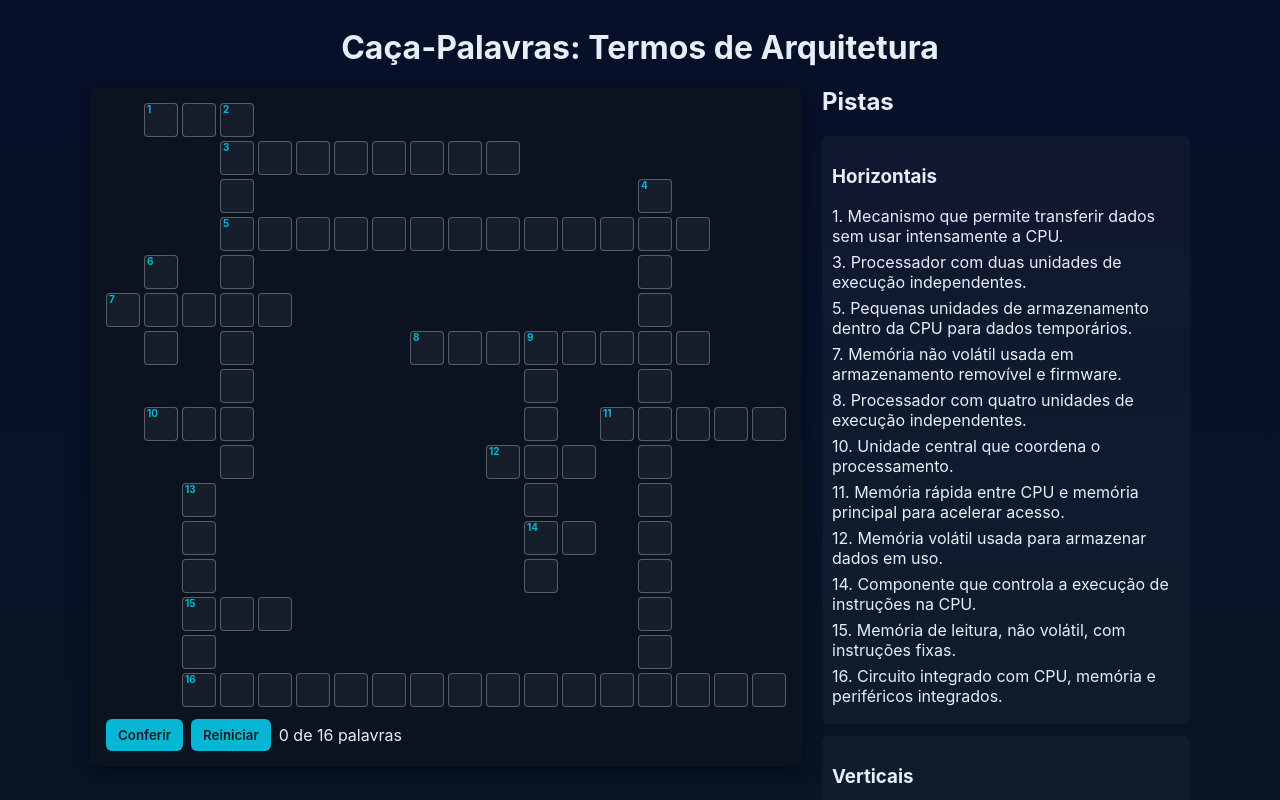
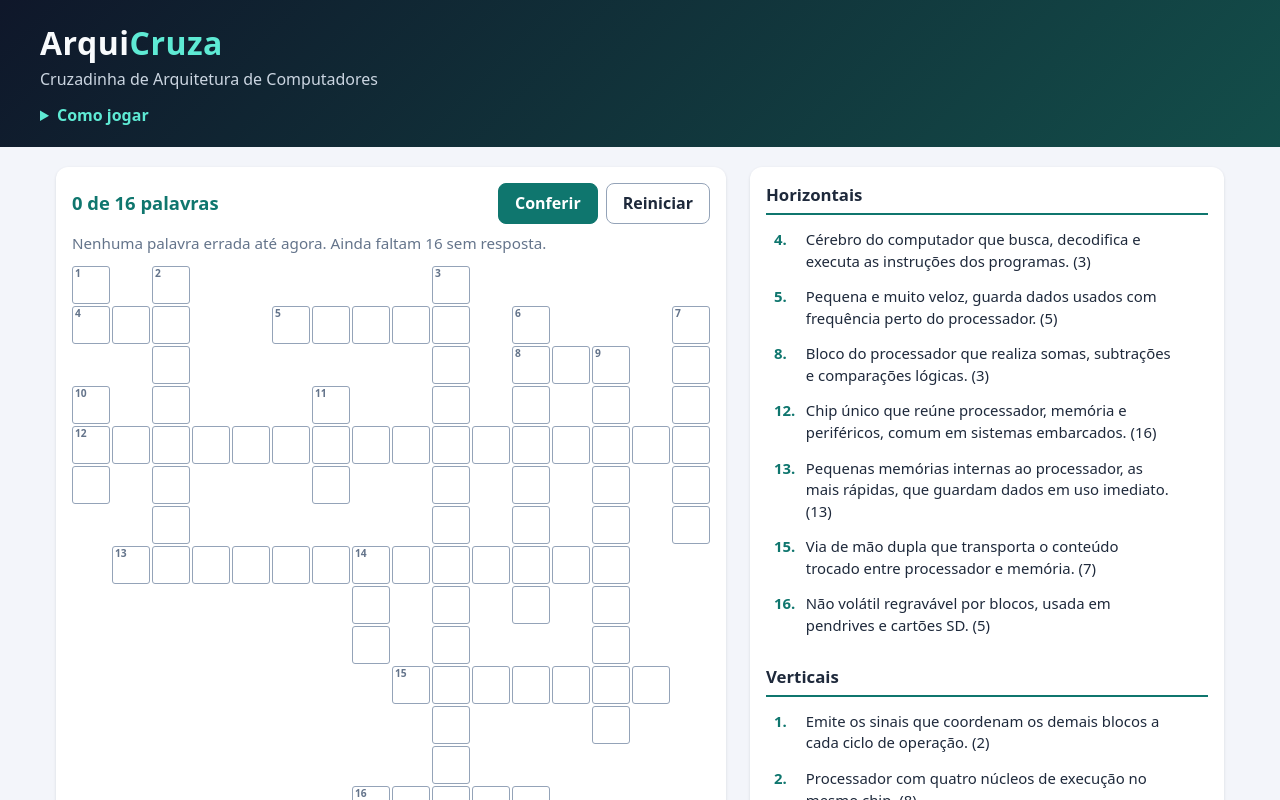
Before and after one commit to Felipe-Genaro/Atividade-CacaPalavras, a plain HTML site: page index.html in a window 1280 px wide. Both pictures are taken after a click on the button "Conferir". Shown: the top 800 px of the page. Drawn offline with Linux system fonts and the light colour scheme.

Commit message:
Implementação final com dica de como jogar, melhor organizado e com as dicas melhoradas

```diff
--- a/index.html
+++ b/index.html
@@ -1,42 +1,60 @@
-<!doctype html>
+<!DOCTYPE html>
 <html lang="pt-BR">
 <head>
-  <meta charset="utf-8" />
-  <meta name="viewport" content="width=device-width,initial-scale=1" />
-  <title>Caça-Palavras - Arquitetura de Computadores</title>
-  <link rel="stylesheet" href="public/css/style.css" />
-  <style>
-    /* Minimal in-file fallback */
-  </style>
+  <meta charset="UTF-8">
+  <meta name="viewport" content="width=device-width, initial-scale=1">
+  <title>ArquiCruza – Cruzadinha de Arquitetura de Computadores</title>
+  <link rel="stylesheet" href="public/css/style.css">
 </head>
 <body>
-  <main class="container">
-    <h1>Caça-Palavras: Termos de Arquitetura</h1>
-    <section class="game">
-      <div class="board-wrapper">
-        <div id="board" class="board"></div>
-        <div class="controls">
-          <button id="checkBtn">Conferir</button>
-          <button id="restartBtn">Reiniciar</button>
-          <div id="counter">0 de 0 palavras</div>
+  <header class="topo">
+    <div class="topo-conteudo">
+      <h1>Arqui<span>Cruza</span></h1>
+      <p class="subtitulo">Cruzadinha de Arquitetura de Computadores</p>
+      <details class="como-jogar">
+        <summary>Como jogar</summary>
+        <ol>
+          <li>Leia uma pista na lista de <strong>Horizontais</strong> ou <strong>Verticais</strong>.</li>
+          <li>Clique na pista (ou numa casa do tabuleiro) e digite a resposta, sem espaços.</li>
+          <li>Use as setas do teclado para andar pelas casas. <kbd>Espaço</kbd> ou <kbd>Enter</kbd> troca a direção.</li>
+          <li>Clique em <strong>Conferir</strong> para ver quais palavras estão certas ✓ e quais estão erradas ✗.</li>
+          <li>Use <strong>Reiniciar</strong> para limpar o tabuleiro e começar de novo.</li>
+        </ol>
+      </details>
+    </div>
+  </header>
+
+  <main class="jogo">
+    <section class="painel-tabuleiro" aria-label="Tabuleiro">
+      <div class="barra">
+        <p id="contador" class="contador" aria-live="polite">0 de 0 palavras</p>
+        <div class="botoes">
+          <button id="btn-conferir" class="btn primario" type="button">Conferir</button>
+          <button id="btn-reiniciar" class="btn" type="button">Reiniciar</button>
         </div>
       </div>
-      <aside class="clues">
-        <h2>Pistas</h2>
-        <div class="clues-col">
-          <h3>Horizontais</h3>
-          <ol id="hClues"></ol>
-        </div>
-        <div class="clues-col">
-          <h3>Verticais</h3>
-          <ol id="vClues"></ol>
-        </div>
-      </aside>
+      <p id="mensagem" class="mensagem" role="status"></p>
+      <div class="tabuleiro-wrap">
+        <div id="tabuleiro" class="tabuleiro"></div>
+      </div>
     </section>
-    <section class="legend">
-      <p>Digite as letras nas casas. Use o botão Conferir para verificar as respostas. Reiniciar limpa o tabuleiro.</p>
+
+    <section class="painel-pistas" aria-label="Pistas">
+      <div class="coluna-pistas">
+        <h2>Horizontais</h2>
+        <ol id="pistas-h" class="lista-pistas"></ol>
+      </div>
+      <div class="coluna-pistas">
+        <h2>Verticais</h2>
+        <ol id="pistas-v" class="lista-pistas"></ol>
+      </div>
     </section>
   </main>
-  <script src="public/js/main.js"></script>
+
+  <footer class="rodape">
+    <p>Feito com HTML, CSS e JavaScript puros.</p>
+  </footer>
+
+  <script src="public/js/script.js"></script>
 </body>
 </html>
--- a/public/css/style.css
+++ b/public/css/style.css
@@ -1,41 +1,161 @@
-:root{
-  --bg:#0f1724;
-  --panel:#0b1220;
-  --accent:#06b6d4;
-  --ok:#16a34a;
-  --err:#dc2626;
-  --muted:#94a3b8;
-}
-*{box-sizing:border-box;font-family:Inter, system-ui, -apple-system, "Segoe UI", Roboto, "Helvetica Neue", Arial}
-body{margin:0;background:linear-gradient(180deg,#071029 0%, #071724 100%);color:#e6eef6;min-height:100vh;padding:20px}
-.container{max-width:1100px;margin:0 auto}
-h1{text-align:center;margin:8px 0 20px}
-.game{display:flex;gap:20px;align-items:flex-start}
-.board-wrapper{background:var(--panel);padding:16px;border-radius:8px;box-shadow:0 6px 18px rgba(2,6,23,0.6)}
-.board{display:grid;grid-template-columns:repeat(18,34px);grid-auto-rows:34px;gap:4px}
-.cell{position:relative;width:34px;height:34px}
-.cell .num{position:absolute;top:1px;left:3px;font-size:10px;font-weight:700;line-height:1;color:var(--accent);pointer-events:none}
-.block{width:34px;height:34px}
-.board input{width:34px;height:34px;text-align:center;font-weight:700;font-size:16px;border-radius:4px;border:1px solid rgba(255,255,255,0.28);background:rgba(255,255,255,0.05);color:#e6eef6}
-.board input:focus{outline:2px solid var(--accent);box-shadow:0 0 0 3px rgba(6,182,212,0.08)}
-.controls{margin-top:12px;display:flex;gap:8px;align-items:center}
-.controls button{background:var(--accent);border:none;color:#042023;padding:8px 12px;border-radius:6px;font-weight:600;cursor:pointer}
-.controls button.secondary{background:transparent;border:1px solid rgba(255,255,255,0.06);color:var(--muted)}
-.clues{flex:1}
-.clues h2{margin-top:0}
-.clues-col{background:rgba(255,255,255,0.03);padding:10px;border-radius:6px;margin-bottom:12px}
-.clues-col ol{list-style:none;padding-left:0;margin:8px 0}
-.clues-col li{margin:6px 0}
-.legend{margin-top:18px;color:var(--muted)}
-
-@media (max-width:900px){
-  .game{flex-direction:column}
-  .board{transform:scale(0.9);transform-origin:left top}
+:root {
+  --fundo: #f3f5fa;
+  --texto: #1e293b;
+  --suave: #64748b;
+  --marca: #0f766e;
+  --marca-escura: #0b5a54;
+  --topo: #0f172a;
+  --borda: #94a3b8;
+  --celula: #ffffff;
+  --palavra: #dbeafe;
+  --foco: #fde68a;
+  --certo: #bbf7d0;
+  --erro: #fecaca;
+  --cel: clamp(22px, calc((100vw - 48px) / 16), 38px);
 }
 
-/* Melhoria 5: marcas nas pistas depois de Conferir */
-.clues-col li.clue-ok{color:#86efac}
-.clues-col li.clue-err{color:#fca5a5}
-.clues-col li .mark{font-weight:700}
-.board input.cell-ok{background:rgba(22,163,74,0.35);border-color:rgba(22,163,74,0.9)}
-.board input.cell-err{background:rgba(220,38,38,0.35);border-color:rgba(220,38,38,0.9)}
+* { box-sizing: border-box; }
+
+body {
+  margin: 0;
+  font-family: system-ui, -apple-system, "Segoe UI", Roboto, sans-serif;
+  background: var(--fundo);
+  color: var(--texto);
+  line-height: 1.45;
+}
+
+/* ---------- Topo ---------- */
+.topo {
+  background: linear-gradient(135deg, #0f172a, #134e4a);
+  color: #f8fafc;
+  padding: 20px 16px;
+}
+.topo-conteudo { max-width: 1200px; margin: 0 auto; }
+.topo h1 { margin: 0; font-size: 2rem; letter-spacing: .5px; }
+.topo h1 span { color: #5eead4; }
+.subtitulo { margin: 2px 0 12px; color: #cbd5e1; }
+
+.como-jogar { max-width: 640px; }
+.como-jogar summary { cursor: pointer; color: #5eead4; font-weight: 600; }
+.como-jogar ol { margin: 8px 0 0; padding-left: 20px; color: #e2e8f0; }
+.como-jogar li { margin-bottom: 4px; }
+kbd {
+  background: #334155; border-radius: 4px; padding: 0 5px;
+  font-size: .85em; border: 1px solid #475569;
+}
+
+/* ---------- Layout ---------- */
+.jogo {
+  max-width: 1200px;
+  margin: 20px auto;
+  padding: 0 16px;
+  display: grid;
+  grid-template-columns: minmax(0, auto) minmax(280px, 1fr);
+  gap: 24px;
+  align-items: start;
+}
+
+.painel-tabuleiro,
+.painel-pistas {
+  background: #fff;
+  border-radius: 12px;
+  box-shadow: 0 1px 3px rgba(15, 23, 42, .12);
+  padding: 16px;
+}
+
+/* ---------- Barra de controle ---------- */
+.barra {
+  display: flex; flex-wrap: wrap; gap: 12px;
+  align-items: center; justify-content: space-between;
+}
+.contador { margin: 0; font-size: 1.15rem; font-weight: 700; color: var(--marca); }
+.botoes { display: flex; gap: 8px; }
+.btn {
+  font: inherit; font-weight: 600; cursor: pointer;
+  padding: 8px 16px; border-radius: 8px;
+  border: 1px solid var(--borda); background: #fff; color: var(--texto);
+}
+.btn:hover { background: #f1f5f9; }
+.btn.primario { background: var(--marca); border-color: var(--marca); color: #fff; }
+.btn.primario:hover { background: var(--marca-escura); }
+.btn:focus-visible { outline: 3px solid #5eead4; outline-offset: 2px; }
+
+.mensagem { min-height: 1.4em; margin: 8px 0; font-size: .95rem; color: var(--suave); }
+.mensagem.sucesso { color: #166534; font-weight: 700; }
+
+/* ---------- Tabuleiro ---------- */
+.tabuleiro-wrap { overflow-x: auto; padding: 4px 0; }
+.tabuleiro {
+  display: grid;
+  gap: 2px;
+  width: max-content;
+  margin: 0 auto;
+}
+.vazia { width: var(--cel); height: var(--cel); }
+
+.celula {
+  position: relative;
+  width: var(--cel); height: var(--cel);
+  background: var(--celula);
+  border: 1px solid var(--borda);
+  border-radius: 3px;
+}
+.celula input {
+  width: 100%; height: 100%;
+  border: 0; background: transparent;
+  text-align: center;
+  font: 700 calc(var(--cel) * .5) ui-monospace, "SF Mono", Menlo, Consolas, monospace;
+  text-transform: uppercase;
+  color: var(--texto);
+  caret-color: transparent;
+  padding: 6px 0 0;
+  cursor: pointer;
+}
+.celula input:focus { outline: none; }
+.celula .num {
+  position: absolute; top: 1px; left: 2px;
+  font-size: calc(var(--cel) * .27);
+  line-height: 1; font-weight: 700; color: var(--suave);
+  pointer-events: none;
+}
+
+.celula.palavra-ativa { background: var(--palavra); }
+.celula.foco { background: var(--foco); border-color: #d97706; }
+.celula.ok { background: var(--certo); border-color: #16a34a; }
+.celula.erro { background: var(--erro); border-color: #dc2626; }
+
+/* ---------- Pistas ---------- */
+.painel-pistas {
+  display: grid;
+  grid-template-columns: repeat(auto-fit, minmax(240px, 1fr));
+  gap: 20px;
+}
+.coluna-pistas h2 {
+  margin: 0 0 8px; font-size: 1.05rem;
+  padding-bottom: 6px; border-bottom: 2px solid var(--marca);
+}
+.lista-pistas { list-style: none; margin: 0; padding: 0; }
+.lista-pistas li { margin-bottom: 2px; }
+.pista {
+  width: 100%; text-align: left;
+  display: flex; gap: 8px; align-items: flex-start;
+  font: inherit; font-size: .93rem; color: var(--texto);
+  background: transparent; border: 0; border-radius: 6px;
+  padding: 6px 8px; cursor: pointer;
+}
+.pista:hover { background: #f1f5f9; }
+.pista:focus-visible { outline: 3px solid #5eead4; }
+.pista .n { font-weight: 700; color: var(--marca); min-width: 1.6em; }
+.pista .t { flex: 1; }
+.pista .estado { font-weight: 700; min-width: 1.2em; text-align: center; }
+.pista.ativa { background: var(--palavra); }
+.pista.ok .estado { color: #16a34a; }
+.pista.bad .estado { color: #dc2626; }
+.pista.ok .t { color: #166534; }
+
+.rodape { text-align: center; color: var(--suave); font-size: .85rem; padding: 12px 0 24px; }
+
+/* ---------- Responsivo ---------- */
+@media (max-width: 900px) {
+  .jogo { grid-template-columns: minmax(0, 1fr); }
+}
--- /dev/null
+++ b/public/js/script.js
@@ -0,0 +1,380 @@
+'use strict';
+
+/* =========================================================
+   ArquiCruza – Cruzadinha de Arquitetura de Computadores
+   Cada palavra: resposta (sem espaços), posição inicial
+   (linha, coluna), direção (H = horizontal, V = vertical)
+   e a pista. A numeração é calculada automaticamente.
+   ========================================================= */
+
+const PALAVRAS = [
+  { resposta: 'MICROCONTROLADOR', linha: 4,  coluna: 0,  direcao: 'H',
+    pista: 'Chip único que reúne processador, memória e periféricos, comum em sistemas embarcados.' },
+  { resposta: 'MEMORIADEMASSA',   linha: 0,  coluna: 9,  direcao: 'V',
+    pista: 'Guarda grandes volumes de arquivos de forma permanente, como HDs e SSDs.' },
+  { resposta: 'REGISTRADORES',    linha: 7,  coluna: 1,  direcao: 'H',
+    pista: 'Pequenas memórias internas ao processador, as mais rápidas, que guardam dados em uso imediato.' },
+  { resposta: 'ADDRESSBUS',       linha: 2,  coluna: 13, direcao: 'V',
+    pista: 'Via de sentido único que informa à memória qual posição será lida ou escrita.' },
+  { resposta: 'QUADCORE',         linha: 0,  coluna: 2,  direcao: 'V',
+    pista: 'Processador com quatro núcleos de execução no mesmo chip.' },
+  { resposta: 'DUALCORE',         linha: 1,  coluna: 11, direcao: 'V',
+    pista: 'Processador com dois núcleos de execução no mesmo chip.' },
+  { resposta: 'DATABUS',          linha: 10, coluna: 8,  direcao: 'H',
+    pista: 'Via de mão dupla que transporta o conteúdo trocado entre processador e memória.' },
+  { resposta: 'EEPROM',           linha: 1,  coluna: 15, direcao: 'V',
+    pista: 'Não volátil, regravável byte a byte sem retirar o chip da placa.' },
+  { resposta: 'FLASH',            linha: 13, coluna: 7,  direcao: 'H',
+    pista: 'Não volátil regravável por blocos, usada em pendrives e cartões SD.' },
+  { resposta: 'CACHE',            linha: 1,  coluna: 5,  direcao: 'H',
+    pista: 'Pequena e muito veloz, guarda dados usados com frequência perto do processador.' },
+  { resposta: 'CPU',              linha: 1,  coluna: 0,  direcao: 'H',
+    pista: 'Cérebro do computador que busca, decodifica e executa as instruções dos programas.' },
+  { resposta: 'RAM',              linha: 7,  coluna: 7,  direcao: 'V',
+    pista: 'Espaço de trabalho principal, volátil, onde rodam aplicativos e dados em uso.' },
+  { resposta: 'ULA',              linha: 2,  coluna: 11, direcao: 'H',
+    pista: 'Bloco do processador que realiza somas, subtrações e comparações lógicas.' },
+  { resposta: 'ROM',              linha: 3,  coluna: 6,  direcao: 'V',
+    pista: 'Guarda, desde a fabricação, o programa de inicialização e não perde dados sem energia.' },
+  { resposta: 'DMA',              linha: 3,  coluna: 0,  direcao: 'V',
+    pista: 'Recurso que permite aos periféricos transferirem dados sem ocupar o processador.' },
+  { resposta: 'UC',               linha: 0,  coluna: 0,  direcao: 'V',
+    pista: 'Emite os sinais que coordenam os demais blocos a cada ciclo de operação.' }
+];
+
+/* ---------- Modelo do tabuleiro ---------- */
+
+function construirModelo(lista) {
+  const palavras = lista.map(p => ({ ...p, chaves: [] }));
+  const celulas = new Map(); // "linha,coluna" -> { l, c, letra, palavras: { H, V } }
+
+  palavras.forEach((p, i) => {
+    for (let k = 0; k < p.resposta.length; k++) {
+      const l = p.linha + (p.direcao === 'V' ? k : 0);
+      const c = p.coluna + (p.direcao === 'H' ? k : 0);
+      const chave = l + ',' + c;
+      let cel = celulas.get(chave);
+      if (!cel) {
+        cel = { l, c, chave, letra: p.resposta[k], palavras: {} };
+        celulas.set(chave, cel);
+      } else if (cel.letra !== p.resposta[k]) {
+        throw new Error('Conflito de letras em ' + chave + ' (' + p.resposta + ')');
+      }
+      cel.palavras[p.direcao] = i;
+      p.chaves.push(chave);
+    }
+  });
+
+  // Numeração: ordem de leitura (linha, depois coluna) das casas iniciais.
+  const inicios = [...new Set(palavras.map(p => p.linha + ',' + p.coluna))]
+    .map(s => s.split(',').map(Number))
+    .sort((a, b) => a[0] - b[0] || a[1] - b[1]);
+  const numeros = new Map(inicios.map((x, i) => [x.join(','), i + 1]));
+  palavras.forEach(p => { p.numero = numeros.get(p.linha + ',' + p.coluna); });
+
+  let linhas = 0, colunas = 0;
+  celulas.forEach(cel => {
+    linhas = Math.max(linhas, cel.l + 1);
+    colunas = Math.max(colunas, cel.c + 1);
+  });
+
+  return { palavras, celulas, linhas, colunas };
+}
+
+/* ---------- Interface ---------- */
+
+function iniciarJogo() {
+  const modelo = construirModelo(PALAVRAS);
+  const { palavras, celulas, linhas, colunas } = modelo;
+
+  const elTabuleiro = document.getElementById('tabuleiro');
+  const elContador = document.getElementById('contador');
+  const elMensagem = document.getElementById('mensagem');
+  const elPistasH = document.getElementById('pistas-h');
+  const elPistasV = document.getElementById('pistas-v');
+
+  let direcaoAtual = 'H';
+  let celulaAtiva = null;
+  const itensPista = [];   // índice da palavra -> <button>
+  const flagsErro = new Set();
+
+  /* --- Construção do tabuleiro --- */
+  elTabuleiro.style.gridTemplateColumns = 'repeat(' + colunas + ', var(--cel))';
+
+  const numeroNaCelula = new Map();
+  palavras.forEach(p => numeroNaCelula.set(p.linha + ',' + p.coluna, p.numero));
+
+  for (let l = 0; l < linhas; l++) {
+    for (let c = 0; c < colunas; c++) {
+      const chave = l + ',' + c;
+      const cel = celulas.get(chave);
+      if (!cel) {
+        const vazia = document.createElement('div');
+        vazia.className = 'vazia';
+        elTabuleiro.appendChild(vazia);
+        continue;
+      }
+      const div = document.createElement('div');
+      div.className = 'celula';
+      if (numeroNaCelula.has(chave)) {
+        const n = document.createElement('span');
+        n.className = 'num';
+        n.textContent = numeroNaCelula.get(chave);
+        div.appendChild(n);
+      }
+      const input = document.createElement('input');
+      input.type = 'text';
+      input.maxLength = 2;
+      input.autocomplete = 'off';
+      input.autocapitalize = 'characters';
+      input.spellcheck = false;
+      input.setAttribute('aria-label', 'Linha ' + (l + 1) + ', coluna ' + (c + 1));
+      div.appendChild(input);
+      elTabuleiro.appendChild(div);
+      cel.div = div;
+      cel.input = input;
+      ligarEventos(cel);
+    }
+  }
+
+  /* --- Construção das pistas --- */
+  palavras
+    .map((p, i) => ({ p, i }))
+    .sort((a, b) => a.p.numero - b.p.numero)
+    .forEach(({ p, i }) => {
+      const li = document.createElement('li');
+      const btn = document.createElement('button');
+      btn.type = 'button';
+      btn.className = 'pista';
+      btn.innerHTML = '<span class="n"></span><span class="t"></span><span class="estado" aria-hidden="true"></span>';
+      btn.querySelector('.n').textContent = p.numero + '.';
+      btn.querySelector('.t').textContent = p.pista + ' (' + p.resposta.length + ')';
+      btn.addEventListener('click', () => irParaPalavra(i));
+      li.appendChild(btn);
+      (p.direcao === 'H' ? elPistasH : elPistasV).appendChild(li);
+      itensPista[i] = btn;
+    });
+
+  /* --- Seleção e destaque --- */
+  function direcaoValida(cel, preferida) {
+    if (preferida && cel.palavras[preferida] !== undefined) return preferida;
+    if (cel.palavras[direcaoAtual] !== undefined) return direcaoAtual;
+    return cel.palavras.H !== undefined ? 'H' : 'V';
+  }
+
+  function atualizarDestaque() {
+    celulas.forEach(cel => cel.div.classList.remove('palavra-ativa', 'foco'));
+    itensPista.forEach(b => b.classList.remove('ativa'));
+    if (!celulaAtiva) return;
+    const idx = celulaAtiva.palavras[direcaoAtual];
+    if (idx === undefined) return;
+    palavras[idx].chaves.forEach(k => celulas.get(k).div.classList.add('palavra-ativa'));
+    celulaAtiva.div.classList.add('foco');
+    itensPista[idx].classList.add('ativa');
+  }
+
+  function selecionar(cel, preferida) {
+    celulaAtiva = cel;
+    direcaoAtual = direcaoValida(cel, preferida);
+    atualizarDestaque();
+  }
+
+  function focar(cel, preferida) {
+    if (preferida) direcaoAtual = direcaoValida(cel, preferida);
+    cel.input.focus();
+    cel.input.select();
+    selecionar(cel, preferida);
+  }
+
+  function irParaPalavra(i) {
+    const p = palavras[i];
+    direcaoAtual = p.direcao;
+    focar(celulas.get(p.chaves[0]), p.direcao);
+  }
+
+  function alternarDirecao() {
+    if (!celulaAtiva) return;
+    const outra = direcaoAtual === 'H' ? 'V' : 'H';
+    if (celulaAtiva.palavras[outra] !== undefined) {
+      direcaoAtual = outra;
+      atualizarDestaque();
+    }
+  }
+
+  /* --- Navegação --- */
+  function vizinha(cel, dl, dc) {
+    let l = cel.l + dl, c = cel.c + dc;
+    while (l >= 0 && c >= 0 && l < linhas && c < colunas) {
+      const achada = celulas.get(l + ',' + c);
+      if (achada) return achada;
+      l += dl; c += dc;
+    }
+    return null;
+  }
+
+  function celulaDaPalavra(cel, deslocamento) {
+    const idx = cel.palavras[direcaoAtual];
+    if (idx === undefined) return null;
+    const chaves = palavras[idx].chaves;
+    const pos = chaves.indexOf(cel.chave) + deslocamento;
+    return pos >= 0 && pos < chaves.length ? celulas.get(chaves[pos]) : null;
+  }
+
+  /* --- Feedback (Conferir) --- */
+  function palavraCerta(i) {
+    return itensPista[i].classList.contains('ok');
+  }
+
+  function reaplicarCelulas() {
+    celulas.forEach(cel => {
+      const certa = Object.values(cel.palavras).some(palavraCerta);
+      cel.div.classList.toggle('ok', certa);
+      cel.div.classList.toggle('erro', !certa && flagsErro.has(cel.chave));
+    });
+  }
+
+  function atualizarContador() {
+    const acertos = itensPista.filter(b => b.classList.contains('ok')).length;
+    elContador.textContent = acertos + ' de ' + palavras.length + ' palavras';
+  }
+
+  function limparFeedbackDaCelula(cel) {
+    flagsErro.delete(cel.chave);
+    Object.values(cel.palavras).forEach(i => {
+      itensPista[i].classList.remove('ok', 'bad');
+      itensPista[i].querySelector('.estado').textContent = '';
+    });
+    reaplicarCelulas();
+    atualizarContador();
+    elMensagem.textContent = '';
+    elMensagem.classList.remove('sucesso');
+  }
+
+  function conferir() {
+    flagsErro.clear();
+    let acertos = 0, erradas = 0, vazias = 0;
+
+    palavras.forEach((p, i) => {
+      const digitado = p.chaves.map(k => celulas.get(k).input.value).join('');
+      const btn = itensPista[i];
+      const estado = btn.querySelector('.estado');
+      btn.classList.remove('ok', 'bad');
+      estado.textContent = '';
+
+      if (digitado === p.resposta) {
+        btn.classList.add('ok');
+        estado.textContent = '✓';
+        acertos++;
+      } else if (digitado.length > 0) {
+        btn.classList.add('bad');
+        estado.textContent = '✗';
+        erradas++;
+        p.chaves.forEach(k => {
+          const cel = celulas.get(k);
+          if (cel.input.value && cel.input.value !== cel.letra) flagsErro.add(k);
+        });
+      } else {
+        vazias++;
+      }
+    });
+
+    reaplicarCelulas();
+    atualizarContador();
+
+    elMensagem.classList.toggle('sucesso', acertos === palavras.length);
+    if (acertos === palavras.length) {
+      elMensagem.textContent = '🎉 Parabéns! Você completou a cruzadinha!';
+    } else if (erradas > 0) {
+      elMensagem.textContent = erradas + ' palavra(s) com ✗: há letras erradas ou faltando. Revise e confira de novo.';
+    } else {
+      elMensagem.textContent = 'Nenhuma palavra errada até agora. Ainda faltam ' + vazias + ' sem resposta.';
+    }
+  }
+
+  function reiniciar() {
+    celulas.forEach(cel => { cel.input.value = ''; });
+    flagsErro.clear();
+    itensPista.forEach(b => {
+      b.classList.remove('ok', 'bad', 'ativa');
+      b.querySelector('.estado').textContent = '';
+    });
+    reaplicarCelulas();
+    atualizarContador();
+    elMensagem.textContent = '';
+    elMensagem.classList.remove('sucesso');
+    direcaoAtual = 'H';
+    celulaAtiva = null;
+    atualizarDestaque();
+    const primeira = celulas.get(palavras[0].chaves[0]);
+    focar(primeira, 'H');
+  }
+
+  /* --- Eventos de cada casa --- */
+  function ligarEventos(cel) {
+    const input = cel.input;
+    let jaEstavaAtiva = false;
+
+    input.addEventListener('mousedown', () => { jaEstavaAtiva = (celulaAtiva === cel); });
+    input.addEventListener('click', () => {
+      if (jaEstavaAtiva) alternarDirecao();
+      input.select();
+    });
+    input.addEventListener('focus', () => {
+      if (celulaAtiva !== cel) selecionar(cel);
+      input.select();
+    });
+
+    input.addEventListener('input', () => {
+      const limpo = input.value.toUpperCase().replace(/[^A-Z]/g, '');
+      input.value = limpo.slice(-1);
+      limparFeedbackDaCelula(cel);
+      if (input.value) {
+        const proxima = celulaDaPalavra(cel, 1);
+        if (proxima) focar(proxima);
+      }
+    });
+
+    input.addEventListener('keydown', ev => {
+      const setas = { ArrowLeft: [0, -1, 'H'], ArrowRight: [0, 1, 'H'], ArrowUp: [-1, 0, 'V'], ArrowDown: [1, 0, 'V'] };
+      if (setas[ev.key]) {
+        ev.preventDefault();
+        const [dl, dc, dir] = setas[ev.key];
+        const alvo = vizinha(cel, dl, dc);
+        if (alvo) focar(alvo, dir);
+        else { direcaoAtual = direcaoValida(cel, dir); atualizarDestaque(); }
+      } else if (ev.key === 'Backspace') {
+        ev.preventDefault();
+        if (input.value) {
+          input.value = '';
+          limparFeedbackDaCelula(cel);
+        } else {
+          const anterior = celulaDaPalavra(cel, -1);
+          if (anterior) {
+            anterior.input.value = '';
+            limparFeedbackDaCelula(anterior);
+            focar(anterior);
+          }
+        }
+      } else if (ev.key === 'Delete') {
+        ev.preventDefault();
+        input.value = '';
+        limparFeedbackDaCelula(cel);
+      } else if (ev.key === ' ' || ev.key === 'Enter') {
+        ev.preventDefault();
+        alternarDirecao();
+      }
+    });
+  }
+
+  document.getElementById('btn-conferir').addEventListener('click', conferir);
+  document.getElementById('btn-reiniciar').addEventListener('click', reiniciar);
+
+  atualizarContador();
+}
+
+if (typeof document !== 'undefined') {
+  document.addEventListener('DOMContentLoaded', iniciarJogo);
+}
+if (typeof module !== 'undefined') {
+  module.exports = { PALAVRAS, construirModelo };
+}
```
Also changed, not shown: 1 other file.
